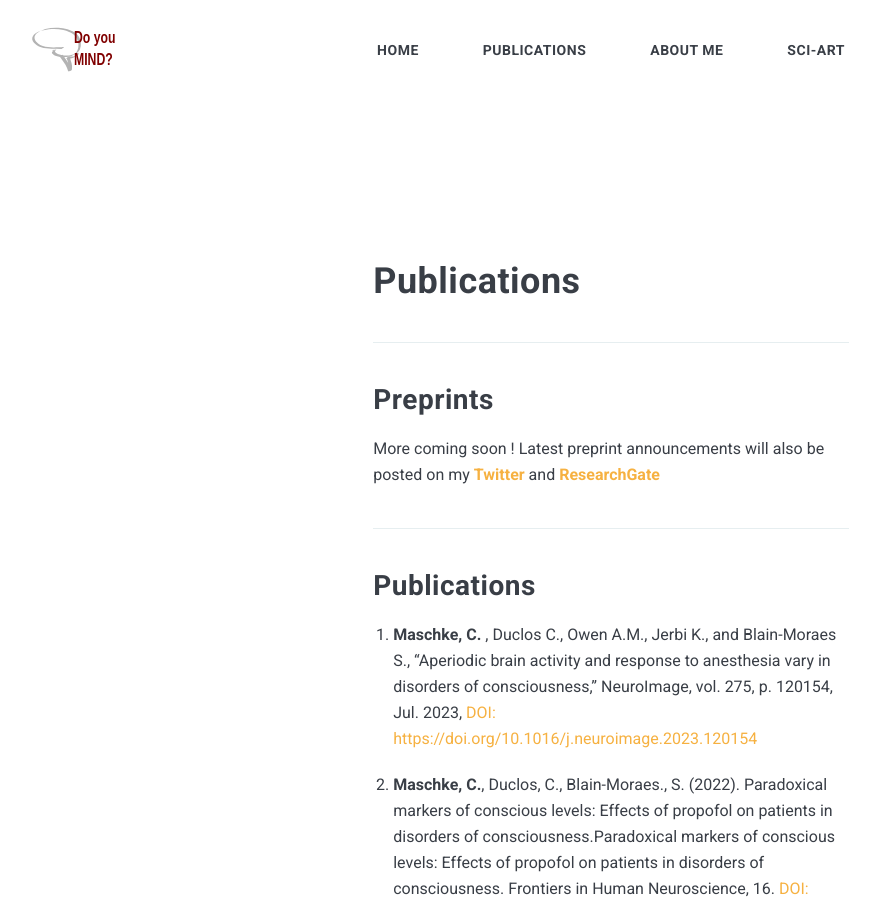
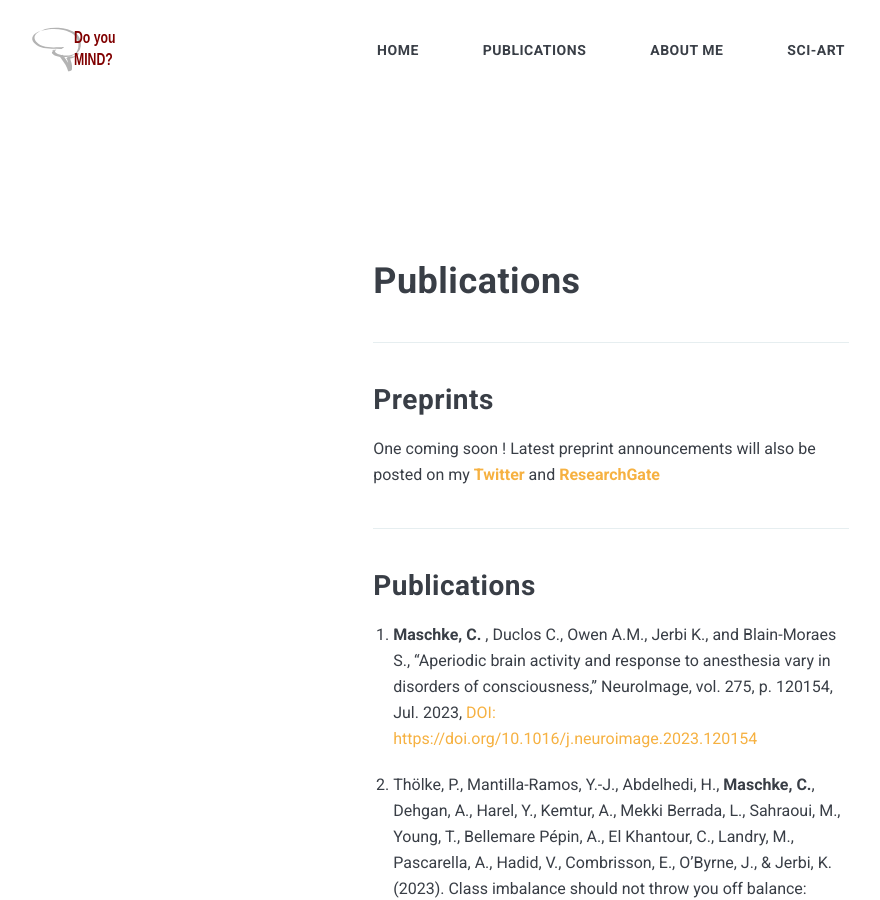
Before and after one commit to CharlotteMaschke/CharlotteMaschke.github.io, a Jekyll site: the page built from _pages/Publications.md, in a window 1280 px wide and 900 px high. Shown: the whole window, without its empty margins (29-909 px from the left). Built offline with Jekyll 4.4.1, drawn with Linux system fonts in a browser that asks for light colours; nearby versions of some CDN libraries; some of the changed text lies outside the part shown.

Commit message:
Update Publications.md

```diff
--- a/_pages/Publications.md
+++ b/_pages/Publications.md
@@ -10,21 +10,24 @@ permalink: /publications/
 
 ## Preprints
 
-More coming soon !
+One coming soon !
 Latest preprint announcements will also be posted on my <strong>[Twitter](https://twitter.com/CharlottMaschke){:target="\_blank"}</strong>
 and <strong>[ResearchGate](https://www.researchgate.net/profile/Charlotte-Maschke){:target="\_blank"}</strong>
 
 ***
 ## Publications
 
+
 1. <strong> Maschke, C. </strong>, Duclos C., Owen A.M., Jerbi K., and Blain-Moraes S., “Aperiodic brain activity and response to anesthesia vary in disorders of consciousness,” NeuroImage, vol. 275, p. 120154, Jul. 2023, [ DOI: https://doi.org/10.1016/j.neuroimage.2023.120154](https://doi.org/10.1016/j.neuroimage.2023.120154){:target="\_blank"}
 
-2.	<strong> Maschke, C.</strong>, Duclos, C., Blain-Moraes., S. (2022). Paradoxical markers of conscious levels: Effects of propofol on patients in disorders of consciousness.Paradoxical markers of conscious levels: Effects of propofol on patients in disorders of consciousness. Frontiers in Human Neuroscience, 16. [DOI: https://www.frontiersin.org/articles/10.3389/fnhum.2022.992649](https://www.frontiersin.org/articles/10.3389/fnhum.2022.992649){:target="\_blank"}
+2. Thölke, P., Mantilla-Ramos, Y.-J., Abdelhedi, H., <strong> Maschke, C.</strong>, Dehgan, A., Harel, Y., Kemtur, A., Mekki Berrada, L., Sahraoui, M., Young, T., Bellemare Pépin, A., El Khantour, C., Landry, M., Pascarella, A., Hadid, V., Combrisson, E., O’Byrne, J., & Jerbi, K. (2023). Class imbalance should not throw you off balance: Choosing the right classifiers and performance metrics for brain decoding with imbalanced data. NeuroImage, 277, 120253. [DOI: https://doi.org/10.1016/j.neuroimage.2023.120253](https://doi.org/10.1016/j.neuroimage.2023.120253){:target="\_blank"}
 
-3.  Duclos, C., <strong> Maschke, C.</strong>, Mahdid Y., Nadin D., Rokos, A., Arbour, C., Badawy, M., Létourneau, J., Owen, A.M., Plourde, G., Blain-Moraes., S. (2022). Brain Responses to Propofol in Advance of Recovery From Coma and Disorders of Consciousness: A Preliminary Study. American Journal of Respiratory and Critical Care Medicine. 205(2):171-182.[ DOI: https://doi.org/10.1164/rccm.202105-1223OC](https://doi.org/10.1164/rccm.202105-1223OC){:target="\_blank"}
+3.	<strong> Maschke, C.</strong>, Duclos, C., Blain-Moraes., S. (2022). Paradoxical markers of conscious levels: Effects of propofol on patients in disorders of consciousness.Paradoxical markers of conscious levels: Effects of propofol on patients in disorders of consciousness. Frontiers in Human Neuroscience, 16. [DOI: https://www.frontiersin.org/articles/10.3389/fnhum.2022.992649](https://www.frontiersin.org/articles/10.3389/fnhum.2022.992649){:target="\_blank"}
 
-4.	Duclos, C., <strong> Maschke, C.</strong>, Mahdid, Y., Berkun, K., Castanheira, J. da S., Tarnal, V., Picton, P., Vanini, G., Golmirzaie, G., Janke, E., Avidan, M. S., Kelz, M. B., Liuzzi, L., Brookes, M. J., Mashour, G. A., & Blain-Moraes, S. (2021). Differential classification of states of consciousness using envelope- and phase-based functional connectivity. NeuroImage, 237, 118171. [ DOI: https://doi.org/10.1016/j.neuroimage.2021.118171](https://doi.org/10.1016/j.neuroimage.2021.118171){:target="\_blank"}
+4.  Duclos, C., <strong> Maschke, C.</strong>, Mahdid Y., Nadin D., Rokos, A., Arbour, C., Badawy, M., Létourneau, J., Owen, A.M., Plourde, G., Blain-Moraes., S. (2022). Brain Responses to Propofol in Advance of Recovery From Coma and Disorders of Consciousness: A Preliminary Study. American Journal of Respiratory and Critical Care Medicine. 205(2):171-182.[ DOI: https://doi.org/10.1164/rccm.202105-1223OC](https://doi.org/10.1164/rccm.202105-1223OC){:target="\_blank"}
 
-5.	Duclos, C., Norton, L., Laforge, G., Frantz, A., <strong> Maschke, C.</strong>, Badawy, M., Letourneau, J., Slessarev, M., Gofton, T., Debicki, D., Owen, A. M., & Blain-Moraes, S. (2020). Protocol for the Prognostication of Consciousness Recovery Following a Brain Injury. Frontiers in Human Neuroscience, 14. [ DOI:  https://doi.org/10.3389/fnhum.2020.582125]( https://doi.org/10.3389/fnhum.2020.582125){:target="\_blank"}
+5.	Duclos, C., <strong> Maschke, C.</strong>, Mahdid, Y., Berkun, K., Castanheira, J. da S., Tarnal, V., Picton, P., Vanini, G., Golmirzaie, G., Janke, E., Avidan, M. S., Kelz, M. B., Liuzzi, L., Brookes, M. J., Mashour, G. A., & Blain-Moraes, S. (2021). Differential classification of states of consciousness using envelope- and phase-based functional connectivity. NeuroImage, 237, 118171. [ DOI: https://doi.org/10.1016/j.neuroimage.2021.118171](https://doi.org/10.1016/j.neuroimage.2021.118171){:target="\_blank"}
 
-6.	<strong> Maschke, C.</strong>, & Blain-Moraes, S. (2020). Time-resolved functional connectivity from high-density EEG for characterizing the level of consciousness in behaviorally unresponsive patients. 2020 IEEE International Conference on Systems, Man, and Cybernetics (SMC), 520–525. [DOI: https://doi.org/10.1109/SMC42975.2020.9282979](https://doi.org/10.1109/SMC42975.2020.9282979){:target="\_blank"}
+6.	Duclos, C., Norton, L., Laforge, G., Frantz, A., <strong> Maschke, C.</strong>, Badawy, M., Letourneau, J., Slessarev, M., Gofton, T., Debicki, D., Owen, A. M., & Blain-Moraes, S. (2020). Protocol for the Prognostication of Consciousness Recovery Following a Brain Injury. Frontiers in Human Neuroscience, 14. [ DOI:  https://doi.org/10.3389/fnhum.2020.582125]( https://doi.org/10.3389/fnhum.2020.582125){:target="\_blank"}
+
+7.	<strong> Maschke, C.</strong>, & Blain-Moraes, S. (2020). Time-resolved functional connectivity from high-density EEG for characterizing the level of consciousness in behaviorally unresponsive patients. 2020 IEEE International Conference on Systems, Man, and Cybernetics (SMC), 520–525. [DOI: https://doi.org/10.1109/SMC42975.2020.9282979](https://doi.org/10.1109/SMC42975.2020.9282979){:target="\_blank"}
```
